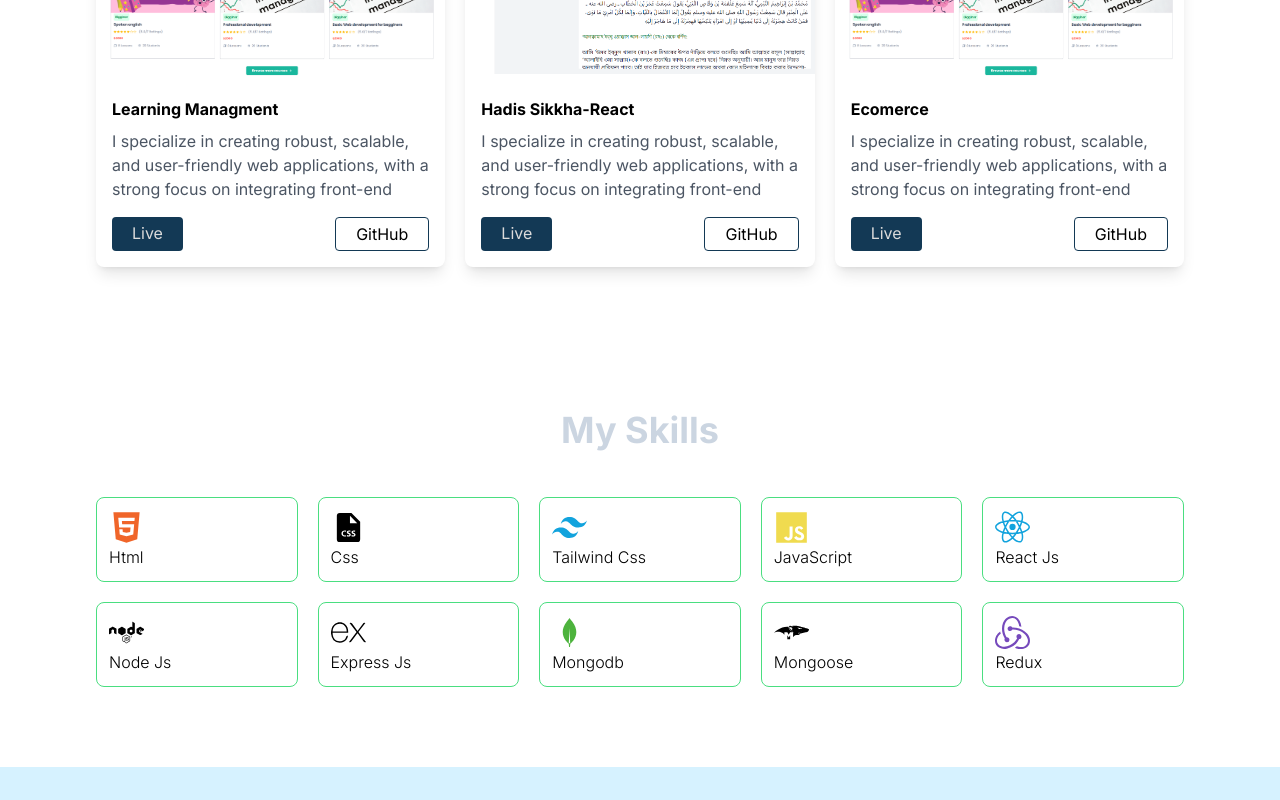
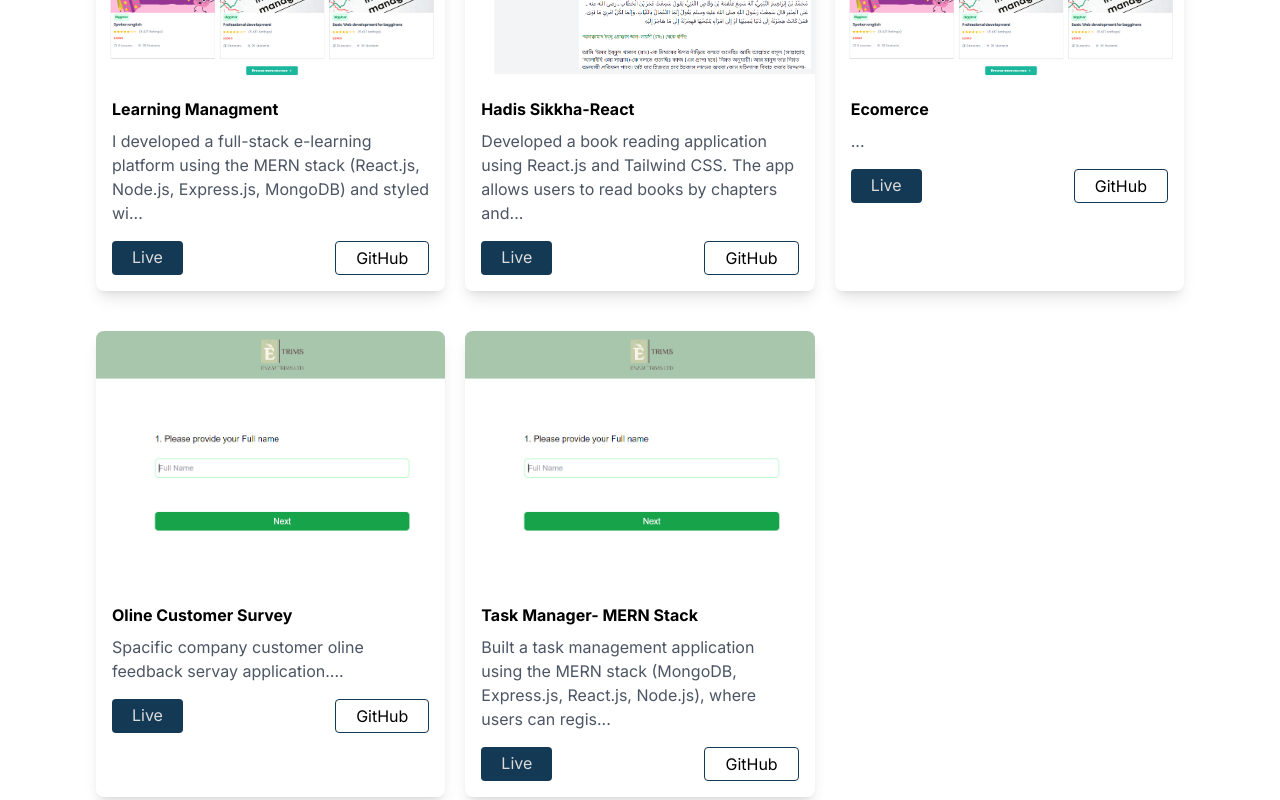
Before and after one commit to raselMiahDev/my-portfolio, a React (Vite) app in the folder client/: page / in a window 1280 px wide. Shown: the part 1140-1940 px from the top of the page. Built offline with nearby package versions, Linux system fonts and the light colour scheme.

Commit message:
add project des

```diff
--- a/client/src/components/project/Card.jsx
+++ b/client/src/components/project/Card.jsx
@@ -10,7 +10,7 @@ const ProjectCard = ({ image, title, description, liveLink, githubLink }) => {
       </div>
       <div className="p-4">
         <h3 className="text-xl font-bold mb-2">{title}</h3>
-        <p className="text-gray-600 mb-4">{description}</p>
+        <p className="text-gray-600 mb-4">{description.slice(0,120)}...</p>
         <div className="flex justify-between">
           <a
             href={liveLink}
--- a/client/src/components/project/Tab.jsx
+++ b/client/src/components/project/Tab.jsx
@@ -2,6 +2,7 @@ import React, { useState } from "react";
 import Card from "./Card";
 import ps1 from "../../assets/image/projectSS/e-learning-platform-one.vercel.app_.png";
 import ps2 from "../../assets/image/projectSS/react-ihadis-test.vercel.app_.png";
+import ps3 from "../../assets/image/projectSS/servey.png";
 
 const Tab = () => {
   const [activeTab, setActiveTab] = useState("tab1");
@@ -12,9 +13,9 @@ const Tab = () => {
       image: ps1,
       title: "Learning Managment",
       description:
-        " I specialize in creating robust, scalable, and user-friendly web applications, with a strong focus on integrating front-end",
+        "I developed a full-stack e-learning platform using the MERN stack (React.js, Node.js, Express.js, MongoDB) and styled with Tailwind CSS. The platform includes features such as course browsing, user authentication, registration, and enrollment, providing secure access to course content for enrolled users. With a responsive design, the platform ensures a seamless experience across devices, showcasing my ability to build dynamic, scalable web applications.",
       liveLink: "https://e-learning-platform-one.vercel.app",
-      githubLink: "",
+      githubLink: "https://github.com/raselMiahDev/E-learning-client-c",
       tecnology: "fullStack",
     },
     {
@@ -22,9 +23,9 @@ const Tab = () => {
       image: ps2,
       title: "Hadis Sikkha-React",
       description:
-        " I specialize in creating robust, scalable, and user-friendly web applications, with a strong focus on integrating front-end",
+        "Developed a book reading application using React.js and Tailwind CSS. The app allows users to read books by chapters and pages, offering a clean, responsive interface for an enjoyable reading experience on any device.",
       liveLink: "https://react-ihadis-test.vercel.app",
-      githubLink: "",
+      githubLink: "https://github.com/raselMiahDev/react-ihadis-test",
       tecnology: ["react"],
     },
     {
@@ -32,7 +33,27 @@ const Tab = () => {
       image: ps1,
       title: "Ecomerce",
       description:
-        " I specialize in creating robust, scalable, and user-friendly web applications, with a strong focus on integrating front-end",
+        "",
+      liveLink: "",
+      githubLink: "",
+      tecnology: "fullStack",
+    },
+    {
+      id: 4,
+      image: ps3,
+      title: "Oline Customer Survey",
+      description:
+        "Spacific company customer oline feedback servay application.",
+      liveLink: "https://enamtrimsltd-mern.netlify.app/",
+      githubLink: "https://github.com/raselMiahDev/client-survey",
+      tecnology: "fullStack",
+    },
+    {
+      id: 5,
+      image: ps3,
+      title: "Task Manager- MERN Stack",
+      description:
+        "Built a task management application using the MERN stack (MongoDB, Express.js, React.js, Node.js), where users can register, log in, create, edit, and delete tasks. The application features secure authentication and stores task data in a MongoDB database, offering a responsive and user-friendly interface.",
       liveLink: "",
       githubLink: "",
       tecnology: "fullStack",
```
Also changed, not shown: client/src/assets/image/projectSS/servey.png (added).
